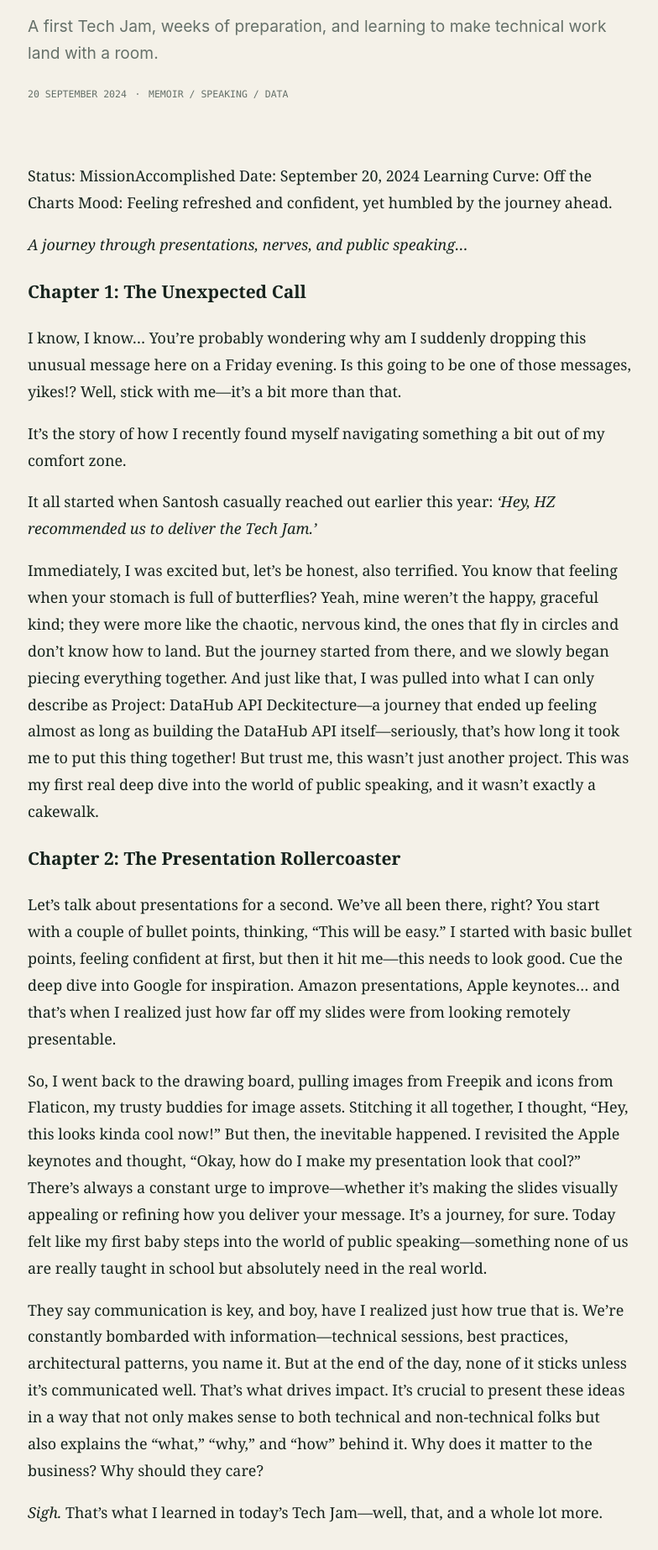
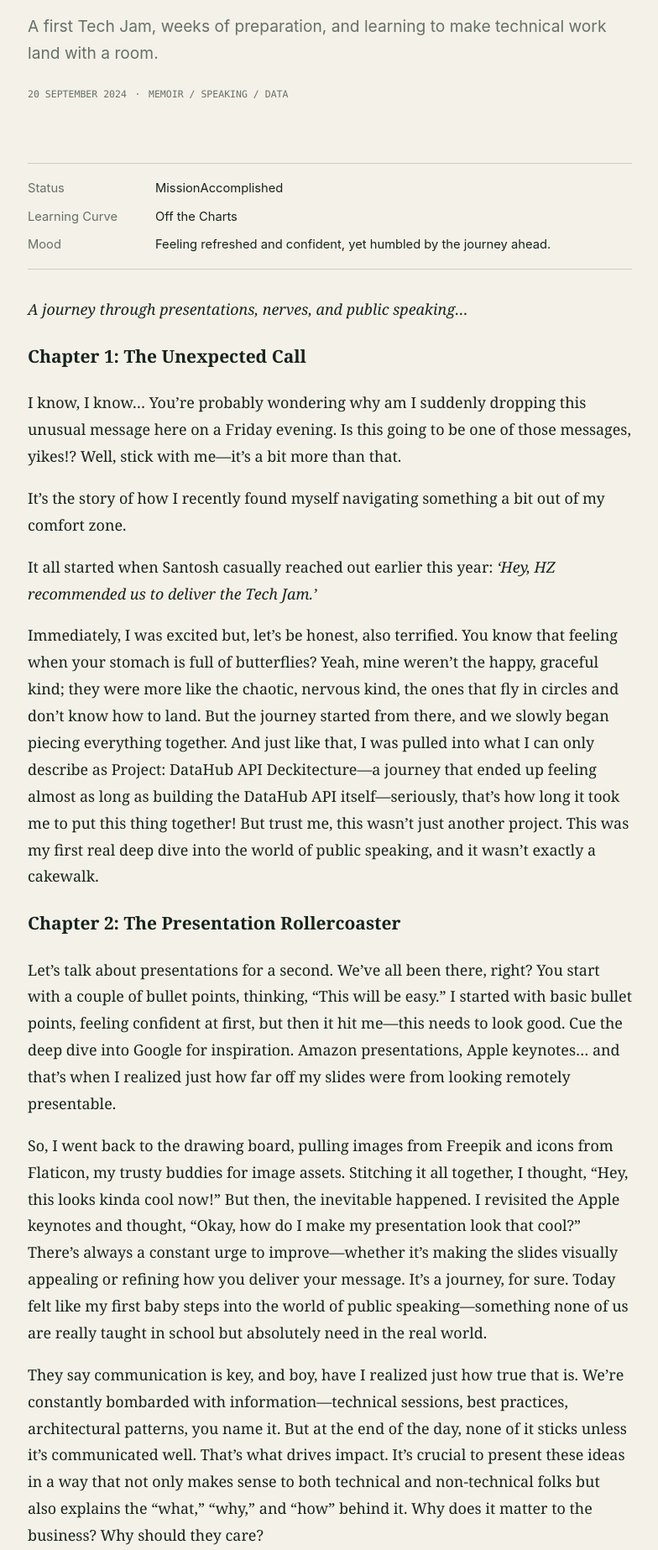
Before and after one commit to anubhavsarangi/anubhavsarangi.github.io, a Jekyll site: the page built from _posts/2024-09-20-my-maiden-tech-jam-memoir.md, in a window 1280 px wide. Shown: the part 436-2282 px from the top of the page at 84% size, without its empty margins (47-831 px from the left). Built offline with Jekyll 4.4.1, drawn with Linux system fonts in a browser that asks for light colours.

Commit message:
Format Tech Jam memoir opening details

```diff
--- a/_posts/2024-09-20-my-maiden-tech-jam-memoir.md
+++ b/_posts/2024-09-20-my-maiden-tech-jam-memoir.md
@@ -6,10 +6,11 @@ tags: [memoir, speaking, data]
 summary: A first Tech Jam, weeks of preparation, and learning to make technical work land with a room.
 ---
 
-Status: MissionAccomplished
-Date: September 20, 2024
-Learning Curve: Off the Charts
-Mood: Feeling refreshed and confident, yet humbled by the journey ahead.
+<dl class="post-facts">
+  <div><dt>Status</dt><dd>MissionAccomplished</dd></div>
+  <div><dt>Learning Curve</dt><dd>Off the Charts</dd></div>
+  <div><dt>Mood</dt><dd>Feeling refreshed and confident, yet humbled by the journey ahead.</dd></div>
+</dl>
 
 *A journey through presentations, nerves, and public speaking…*
 
--- a/assets/css/main.css
+++ b/assets/css/main.css
@@ -204,6 +204,10 @@ nav a[aria-current="page"] { color: var(--ink); box-shadow: 0 1px 0 var(--accent
 .prose pre { overflow-x: auto; padding: 1.2rem; background: var(--ink); color: var(--paper); }
 .prose pre code { padding: 0; background: transparent; color: inherit; }
 .prose img { max-width: 100%; height: auto; }
+.post-facts { display: grid; gap: .45rem; margin: 0 0 2rem; padding: 1rem 0; border-top: 1px solid var(--line); border-bottom: 1px solid var(--line); font-family: ui-sans-serif, -apple-system, sans-serif; font-size: .92rem; }
+.post-facts div { display: grid; grid-template-columns: 8.5rem minmax(0, 1fr); gap: 1rem; }
+.post-facts dt { color: var(--muted); }
+.post-facts dd { margin: 0; }
 
 .about-copy { padding-bottom: 7rem; }
 .about-copy p:first-child { font-size: 1.35rem; line-height: 1.6; }
@@ -227,6 +231,7 @@ nav a[aria-current="page"] { color: var(--ink); box-shadow: 0 1px 0 var(--accent
   .site-footer p + p { margin-top: .4rem; }
   .about-intro { grid-template-columns: 1fr; gap: 1.75rem; }
   .profile-photo { width: 120px; justify-self: start; }
+  .post-facts div { grid-template-columns: 1fr; gap: .05rem; }
 }
 
 @media (max-width: 430px) {
```
